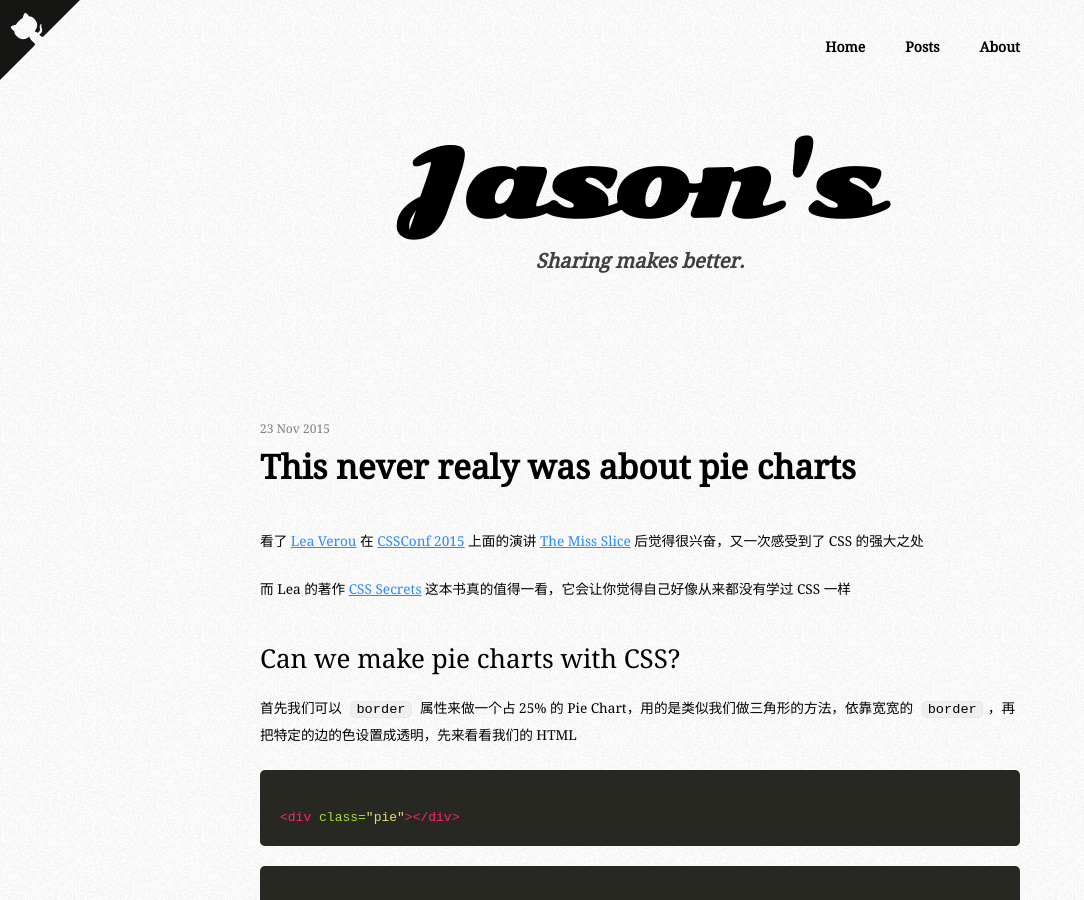
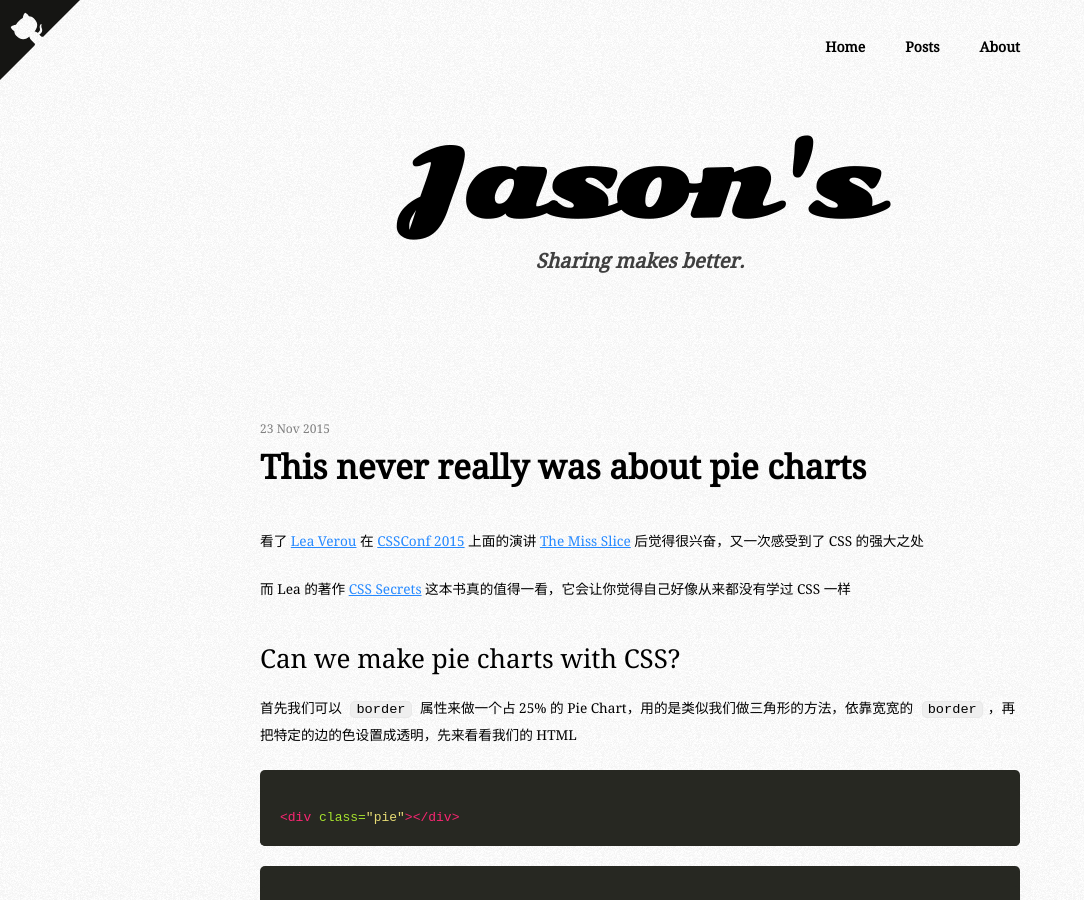
Before and after one commit to jasonliao/jasonliao.github.io, a Jekyll site: the page built from _posts/2015-11-23-this-never-realy-was-about-pie-charts.md, in a window 1280 px wide and 900 px high. Shown: the whole window, without its empty margins (0-1084 px from the left). Built offline with Jekyll 4.4.1, drawn with Linux system fonts in a browser that asks for light colours; some web fonts are replaced; Markdown is read by kramdown in place of the engine named in the settings; comment, search, counter and statistics services are not loaded; some of the changed text lies outside the part shown.

Commit message:
update post

```diff
--- a/_posts/2015-11-23-this-never-realy-was-about-pie-charts.md
+++ b/_posts/2015-11-23-this-never-realy-was-about-pie-charts.md
@@ -1,7 +1,7 @@
 ---
 layout: post
 category: css
-title: This never realy was about pie charts
+title: This never really was about pie charts
 date: 2015-11-23
 summary: 看完 Lea Verou 在 CSSConf 上的分享后内容的总结和感想
 ---
@@ -137,7 +137,7 @@ border-radius: 50%
 
 这就是 40% 占比的 Pie Chart，两行代码，只要改一处地方就可以改变占比，so cool!
 
-# This never realy was about pie charts
+# This never really was about pie charts
 
 其实不仅仅是 Pie Charts，我们写 CSS 的时候，不仅仅要实现就可以了，还要想出多几种方法，对比其中的好与不好
 
```
Also changed, not shown: _posts/2015-10-16-functional-programming.md (+2 -2 lines).
